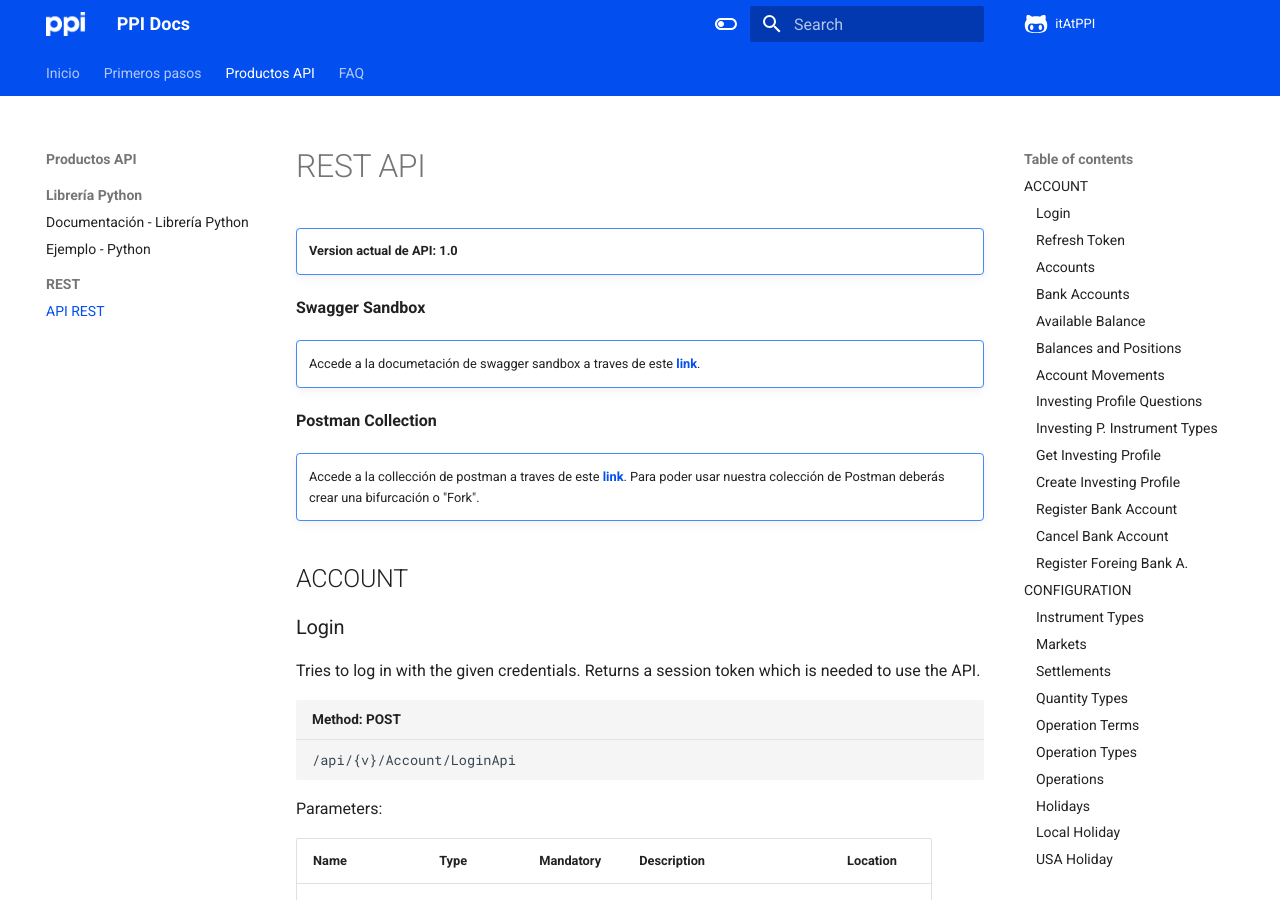
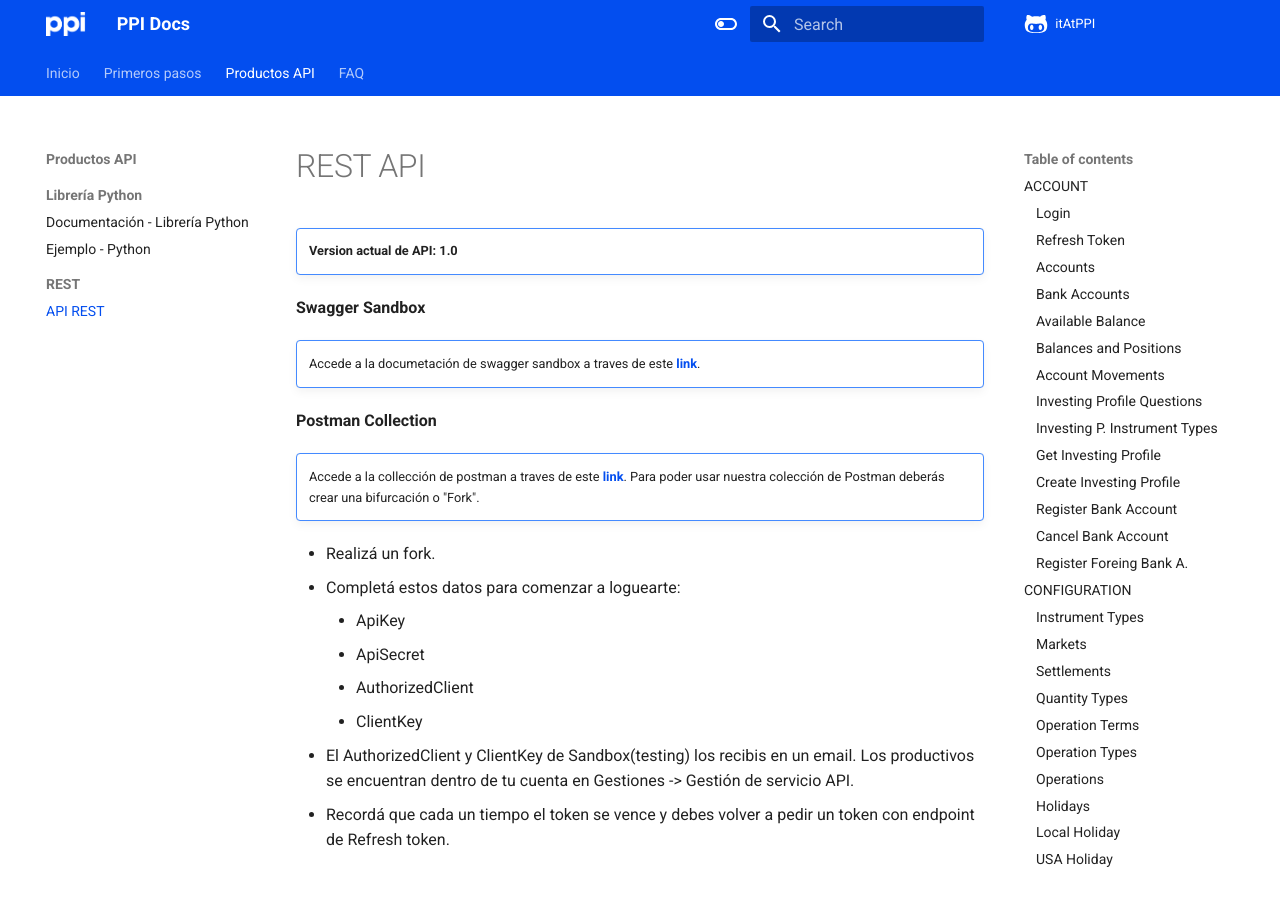
Before and after one commit to itAtPPI/ppi-official-api-docs, an MkDocs documentation site: the page built from docs/api/documentacionRest.md, in a window 1280 px wide and 900 px high. Built offline with MkDocs 1.6.1 and Material for MkDocs 9.7.7, drawn with Linux system fonts in a browser that asks for light colours.

Commit message:
PasosRest

```diff
--- a/docs/api/documentacionRest.md
+++ b/docs/api/documentacionRest.md
@@ -13,6 +13,15 @@ __Postman Collection__
 !!! note ""
 
     Accede a la collección de postman a traves de este [__link__](https://elements.getpostman.com/redirect?entityId=15036183-639ce544-e507-4f0f-9f36-87131e32b52b&entityType=collection). Para poder usar nuestra colección de Postman deberás crear una bifurcación o "Fork".
+
+- Realizá un fork.
+- Completá estos datos para comenzar a loguearte:
+    - ApiKey
+    - ApiSecret
+    - AuthorizedClient
+    - ClientKey
+- El AuthorizedClient y ClientKey de Sandbox(testing) los recibis en un email. Los productivos se encuentran dentro de tu cuenta en Gestiones -> Gestión de servicio API.
+- Recordá que cada un tiempo el token se vence y debes volver a pedir un token con endpoint de Refresh token.
 
 ## ACCOUNT
 ### Login
```
